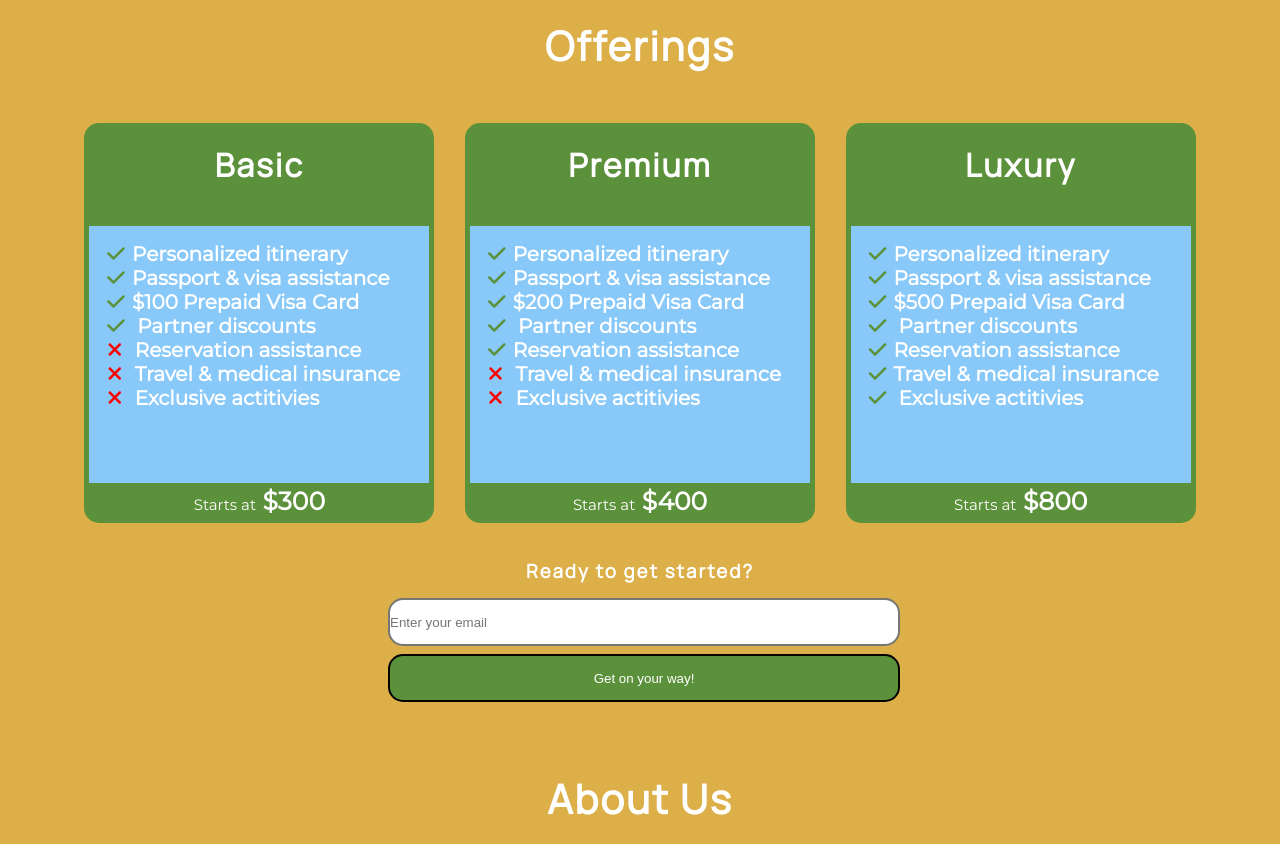
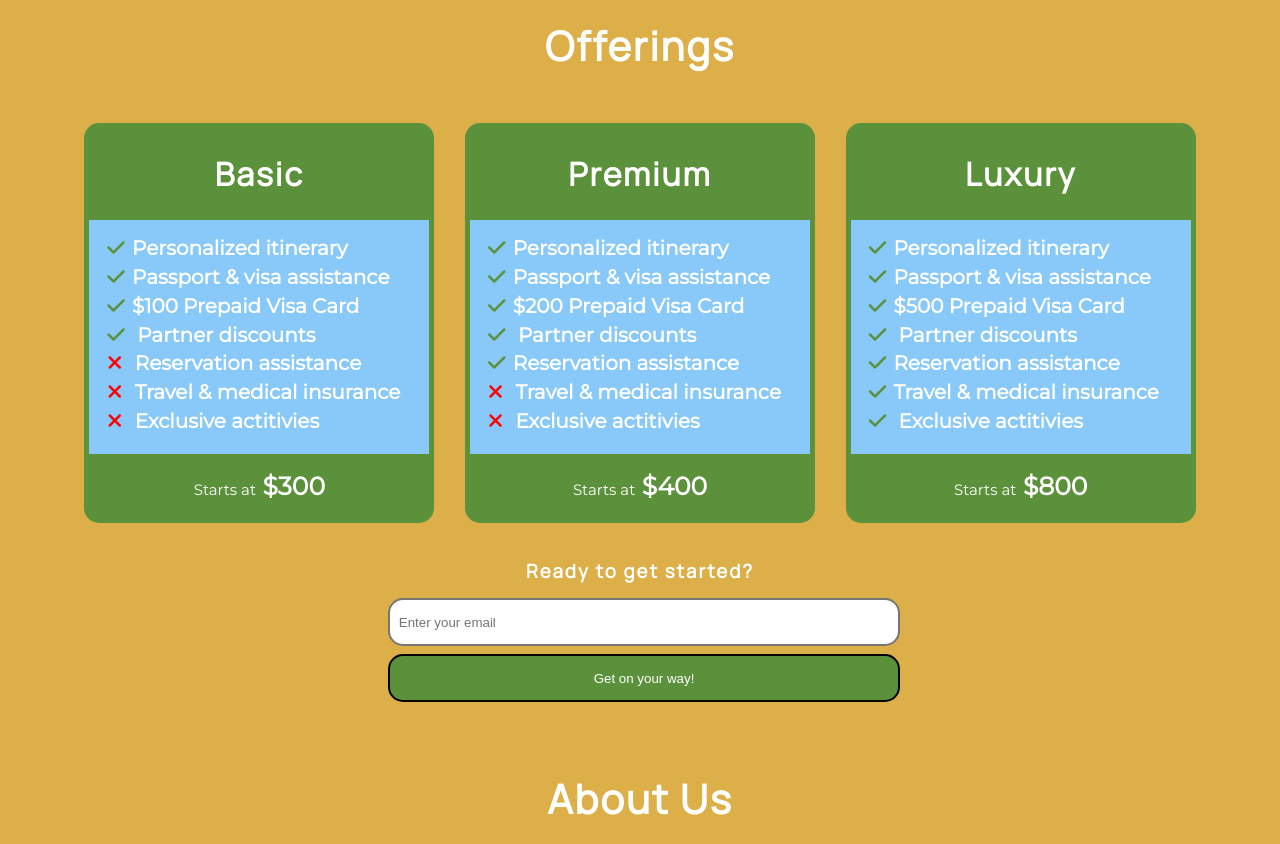
Before and after one commit to hilbug/freecodecamp-product-landing-page, a plain HTML site: page index.html in a window 1280 px wide. Shown: the part 552-1396 px from the top of the page. Drawn offline with Linux system fonts and the light colour scheme.

Commit message:
add flex to cards

```diff
--- a/style.css
+++ b/style.css
@@ -122,17 +122,23 @@ h2 {
 }
 
 .card > .card-title {
+    display: flex;
+    justify-content: center;
+    align-items:center;
+    flex-grow: 1;
     background-color: #5c913b;
     width: 100%;
-    height: calc(100% / 4);
     color: white;
-    padding: 15px;
+    padding: 7px;
     text-align: center;
     font-weight: 900;
     font-size: 2rem;
 }
 
 .card > ul {
+    display: flex;
+    flex-flow: row wrap;
+    justify-content: flex-start;
     flex-grow: 1;
     padding: 1rem;
     text-align:left;
@@ -142,14 +148,13 @@ h2 {
 
 .card > .pricing {
     display: flex;
+    flex-grow: 1;
     align-items: center;
     justify-content: center;
     width: 100%;
     text-align: center;
-    height: 35px;
     background-color: #5c913b;
 }
-
 
 form {
     display: flex;
@@ -160,6 +165,7 @@ form {
 
 form > input {
     margin: .25rem;
+    padding: .55rem;
     width: 100%;
     height: 3rem;
 }
```
